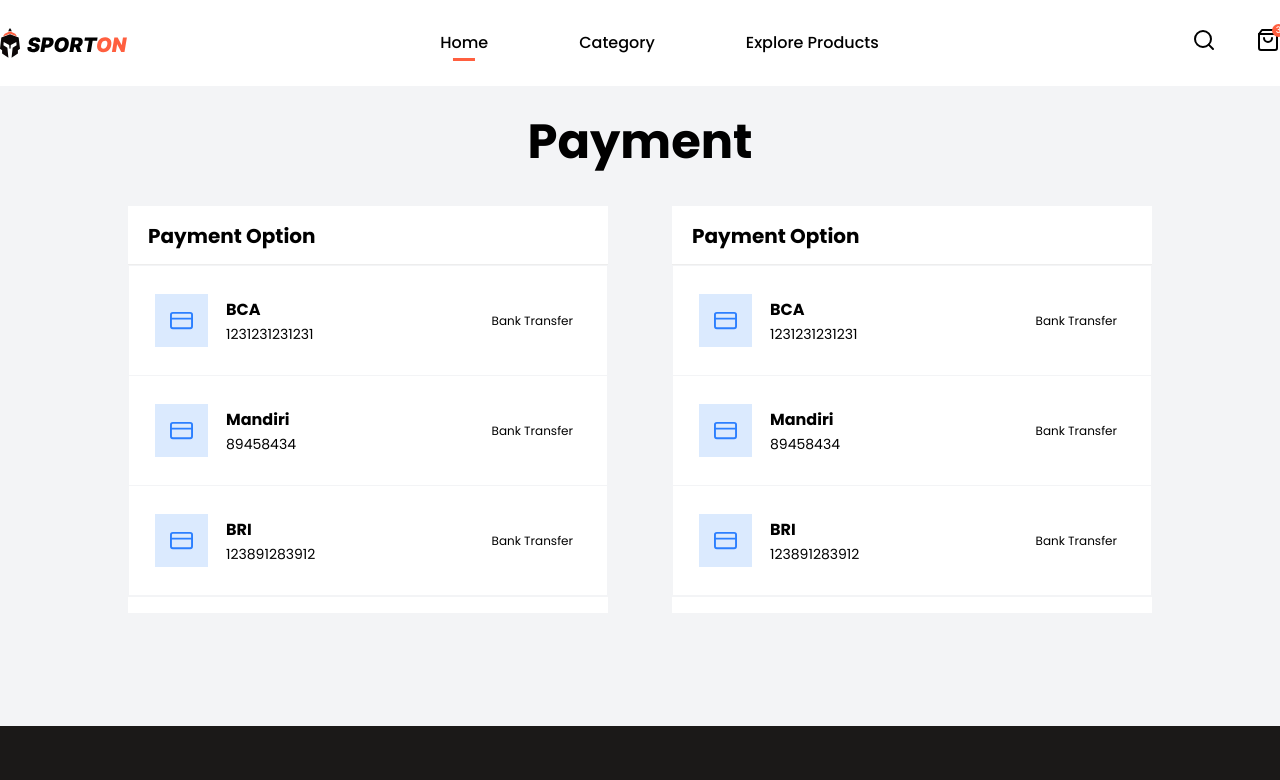
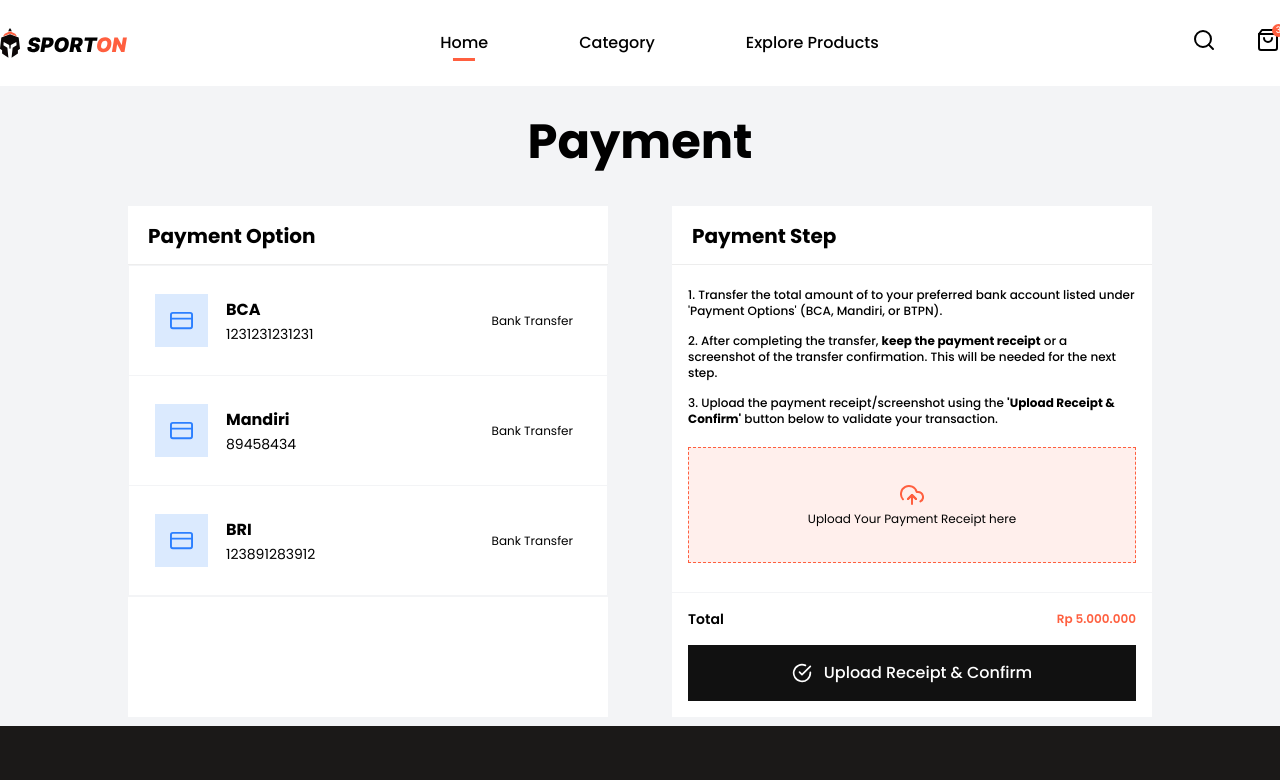
Before and after one commit to veydayen07/sporton-fe, a Next.js app: page /payment in a window 1280 px wide. Shown: the top 780 px of the page. Built offline with nearby package versions, Linux system fonts and the light colour scheme.

Commit message:
add: feat

```diff
--- a/app/(landing)/components/payment/PaymentOption.tsx
+++ b/app/(landing)/components/payment/PaymentOption.tsx
@@ -28,7 +28,7 @@
 const PaymentOption = ({ className }: TPaymentOption) => {
   return (
     <div className={`${className}`}>
-      <CardWithHeader header="Payment Option">
+      <CardWithHeader header="Payment Option" className="h-full">
         <div className="border border-gray-100 ">
           {paymentList.map((payment, index) => (
             <div
--- /dev/null
+++ b/app/(landing)/components/payment/PaymentStep.tsx
@@ -0,0 +1,63 @@
+import React from "react";
+import CardWithHeader from "./../ui/cardWithHeader";
+import FileUploads from "../ui/FileUploads";
+import { priceFormatter } from "@/app/utils/price-formatter";
+import Button from "../ui/button";
+import { FiCheckCircle } from "react-icons/fi";
+
+type TPaymentStep = {
+  className?: string;
+};
+
+const PaymentStep = ({ className }: TPaymentStep) => {
+  return (
+    <div className={`${className}`}>
+      <CardWithHeader header="Payment Step">
+        <div className="pt-5.5 pb-7.25 border-b border-gray-100 mb-4">
+          <ol className="flex flex-col gap-3.5 list-decimal list-inside px-4 mb-5">
+            <li className="font-medium text-xs">
+              Transfer the total amount of <span className="font-bold"></span>{" "}
+              to your preferred bank account listed under &apos;Payment
+              Options&apos; (BCA, Mandiri, or BTPN).
+            </li>
+            <li className="font-medium text-xs">
+              After completing the transfer,{" "}
+              <span className="font-bold">keep the payment receipt</span> or a
+              screenshot of the transfer confirmation. This will be needed for
+              the next step.
+            </li>
+            <li className="font-medium text-xs">
+              Upload the payment receipt/screenshot using the{" "}
+              <span className="font-bold">
+                &apos;Upload Receipt & Confirm&apos;
+              </span>{" "}
+              button below to validate your transaction.
+            </li>
+          </ol>
+          <div className="px-4">
+            <FileUploads />
+          </div>
+        </div>
+        <div className="flex flex-col gap-4">
+          <div className="flex justify-between font-semibold items-center px-4">
+            <span className="text-sm ">Total</span>
+            <span className="text-xs text-primary">
+              {priceFormatter(5000000)}
+            </span>
+          </div>
+          <div className="px-4 w-full ">
+            <Button
+              className="text-base font-medium flex items-center gap-3 w-full"
+              variant="dark"
+            >
+              <FiCheckCircle size={20} strokeWidth={2} /> Upload Receipt &
+              Confirm
+            </Button>
+          </div>
+        </div>
+      </CardWithHeader>
+    </div>
+  );
+};
+
+export default PaymentStep;
--- /dev/null
+++ b/app/(landing)/components/ui/FileUploads.tsx
@@ -0,0 +1,15 @@
+import React from "react";
+import { FiUploadCloud } from "react-icons/fi";
+
+const FileUploads = () => {
+  return (
+    <div className="border-dashed border border-primary bg-primary/10 w-full min-h-29 flex flex-col justify-center items-center gap-1">
+      <FiUploadCloud size={24} strokeWidth={2} className="text-primary" />
+      <span className="text-black text-xs">
+        Upload Your Payment Receipt here
+      </span>
+    </div>
+  );
+};
+
+export default FileUploads;
--- a/app/(landing)/components/ui/cardWithHeader.tsx
+++ b/app/(landing)/components/ui/cardWithHeader.tsx
@@ -3,11 +3,16 @@
 type TCardWithHeaderProps = {
   header: string;
   children: React.ReactNode;
+  className?: string;
 };
 
-const CardWithHeader = ({ header, children }: TCardWithHeaderProps) => {
+const CardWithHeader = ({
+  header,
+  children,
+  className,
+}: TCardWithHeaderProps) => {
   return (
-    <div className="py-4 bg-white">
+    <div className={`py-4 bg-white ${className}`}>
       <h2 className="pb-3.5 px-5 border-b border-[#E4E4E4D1]/82  font-bold text-xl">
         {header}
       </h2>
--- a/app/(landing)/payment/page.tsx
+++ b/app/(landing)/payment/page.tsx
@@ -1,6 +1,7 @@
 import React from "react";
 import CardWithHeader from "../components/ui/cardWithHeader";
 import PaymentOption from "../components/payment/PaymentOption";
+import PaymentStep from "../components/payment/PaymentStep";
 
 const Payment = () => {
   return (
@@ -8,9 +9,9 @@
       <h1 className="text-center font-bold text-5xl pt-8 text-black mb-10">
         Payment
       </h1>
-      <div className="max-w-5xl flex justify-center mx-auto gap-16">
-        <PaymentOption className="w-full flex-1" />
-        <PaymentOption className="w-full flex-1" />
+      <div className="max-w-5xl justify-center mx-auto grid grid-cols-2 gap-16">
+        <PaymentOption className="w-full " />
+        <PaymentStep className="w-full " />
       </div>
     </div>
   );
```
